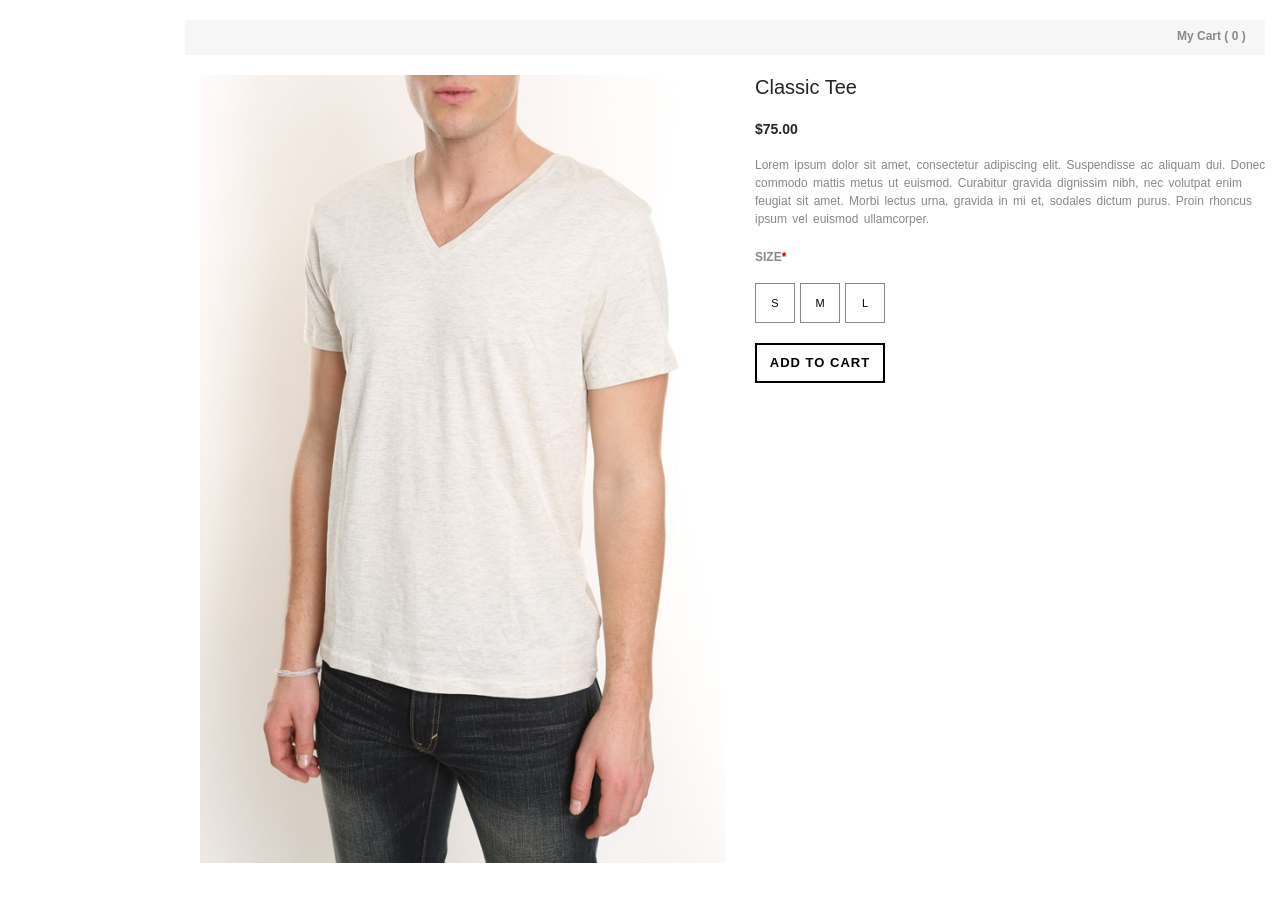
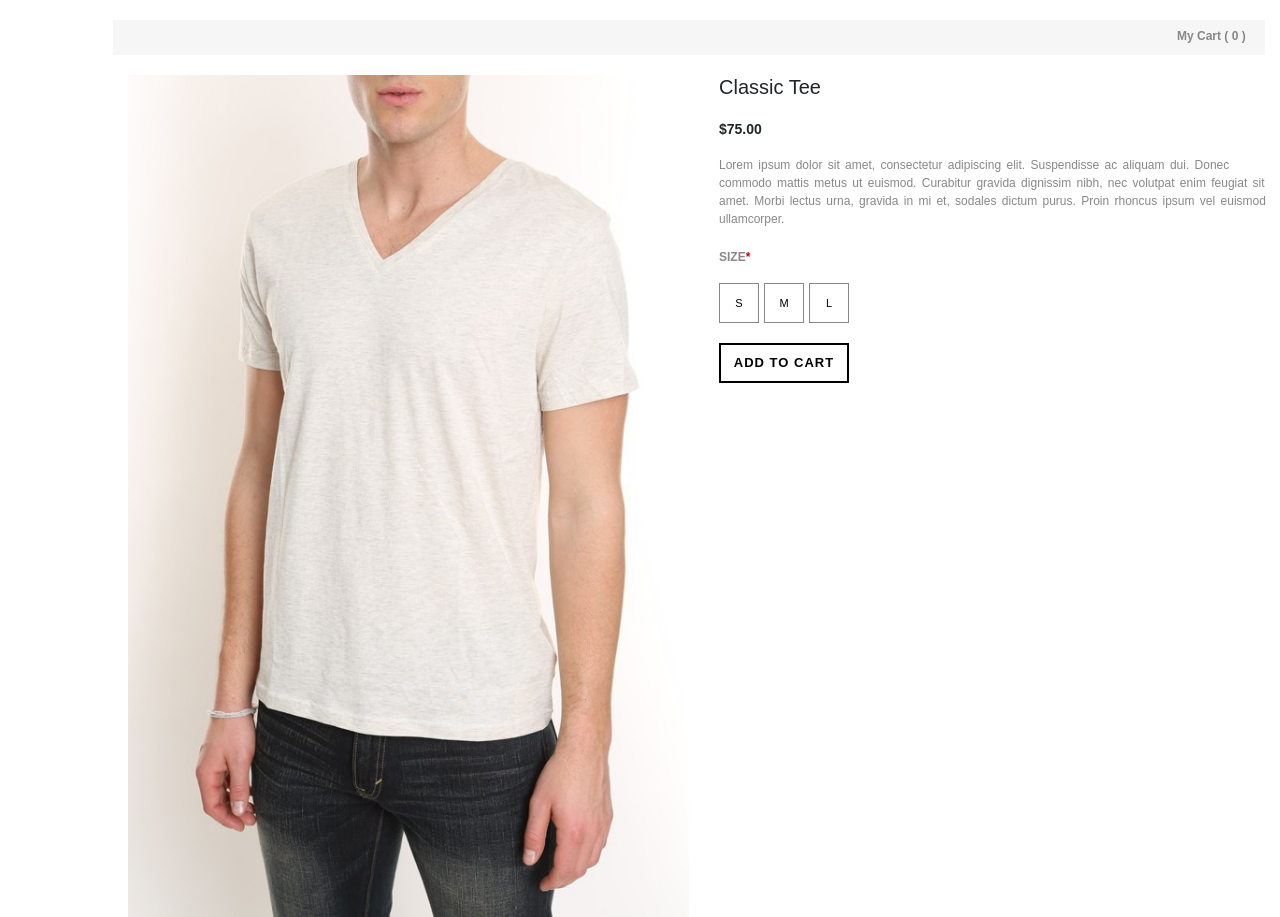
Before and after one commit to JTapsell/mr-store, a React (Create React App) app: page / in a window 1280 px wide. Before the commit the page ends 863 px from the top, so only its background shows below. Built offline with nearby package versions, Linux system fonts and the light colour scheme.

Commit message:
cart fixes

```diff
--- a/public/main.css
+++ b/public/main.css
@@ -51,11 +51,7 @@ html {
     display: none;
   }
 }
-@media only screen and (max-width: 750px) {
-  .nav-cart {
-    display: none;
-  }
-}
+
 .cart {
   position: absolute;
   border: 1px solid #cccccc;
@@ -103,7 +99,7 @@ html {
 }
 
 .store-container {
-margin-left: 200px;
+margin-left: 10%;
 }
 
 .title {
--- a/src/components/Dashboard.jsx
+++ b/src/components/Dashboard.jsx
@@ -53,7 +53,8 @@ export default class Dashboard extends Component {
           <img src={require('../assets/images/cart.png')}
             className='cart-logo'
             width='30'
-            height='30'>
+            height='30'
+            alt={this.state.quantity}>
           </img>
           <div className='nav-cart'>
             My Cart ( {this.state.quantity} )
```
